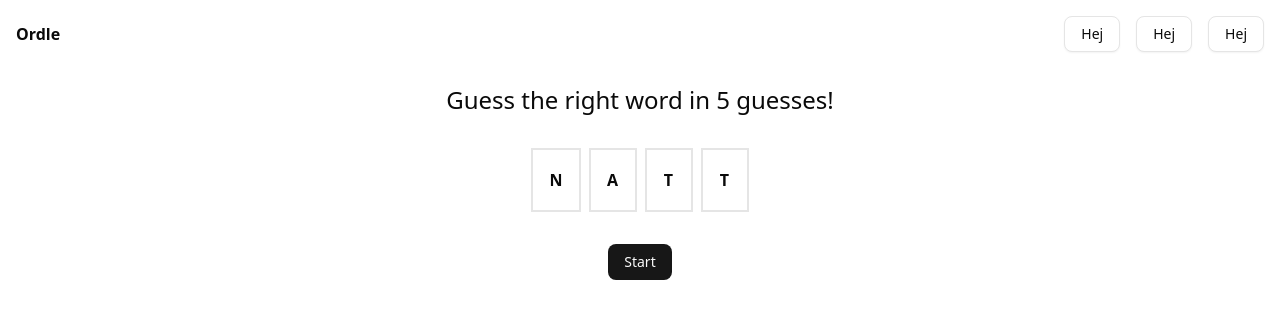
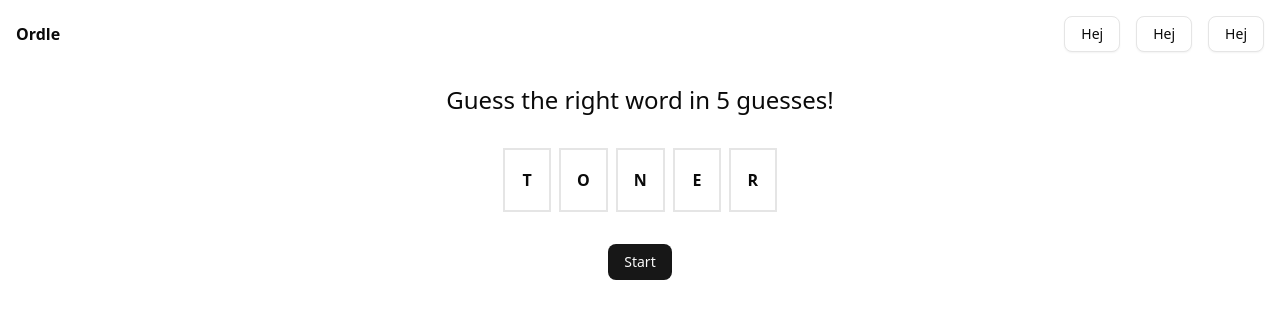
Before and after one commit to jonte265/guess-word, a Next.js app: page / in a window 1280 px wide. Shown: the top 318 px of the page. Built offline with nearby package versions, Linux system fonts and the light colour scheme.

Commit message:
new words

```diff
--- a/app/data/words.json
+++ b/app/data/words.json
@@ -1,97 +1,48 @@
 [
   "äpple",
-  "bord",
-  "hund",
   "skola",
-  "bok",
-  "katt",
-  "fönster",
   "väder",
-  "träd",
-  "hus",
-  "smörgås",
-  "fisk",
-  "kylskåp",
-  "väg",
-  "sten",
-  "färg",
-  "fjäder",
-  "dator",
-  "program",
-  "fjärrkontroll",
-  "bil",
-  "tåg",
   "mössa",
-  "stol",
-  "mugg",
-  "glas",
   "svamp",
   "soppa",
-  "ben",
-  "dörr",
-  "korg",
-  "bokstav",
-  "kamera",
-  "säng",
-  "telefon",
-  "plåt",
-  "fotboll",
-  "hatt",
   "möbel",
-  "fönster",
-  "fjädrar",
-  "tvättmaskin",
   "värme",
   "plast",
-  "natt",
-  "fönsterbräda",
-  "blomma",
-  "gräs",
-  "ägg",
   "tröja",
-  "bordet",
   "knapp",
-  "natt",
-  "natt",
-  "natt",
-  "natt",
-  "natt",
-  "natt",
-  "natt",
-  "natt",
-  "natt",
-  "natt",
-  "natt",
-  "natt",
-  "natt",
-  "natt",
-  "natt",
-  "natt",
-  "natt",
-  "natt",
-  "natt",
-  "natt",
-  "natt",
-  "natt",
-  "natt",
-  "natt",
-  "natt",
-  "natt",
-  "natt",
-  "natt",
-  "natt",
-  "natt",
-  "natt",
-  "natt",
-  "natt",
-  "natt",
-  "natt",
-  "natt",
-  "natt",
-  "natt",
-  "natt",
-  "natt",
-  "natt",
-  "natt",
-  "natt"
+  "björn",
+  "glass",
+  "prick",
+  "stolp",
+  "vinst",
+  "fluga",
+  "krona",
+  "huset",
+  "spela",
+  "bland",
+  "viken",
+  "målar",
+  "drake",
+  "femma",
+  "gruva",
+  "kylen",
+  "lampa",
+  "svara",
+  "vågen",
+  "någon",
+  "klubb",
+  "kasta",
+  "boken",
+  "vinden",
+  "sadel",
+  "skiva",
+  "ljusa",
+  "toner",
+  "raket",
+  "smuts",
+  "vilar",
+  "krock",
+  "sling",
+  "tunna",
+  "stekt"
 ]
--- a/components/ui/custom/GameArea.tsx
+++ b/components/ui/custom/GameArea.tsx
@@ -29,8 +29,8 @@ function GameArea() {
       {wordStore.gameStart ? (
         <>
           {/* Question area */}
-          <h1 className='text-2xl'>Chosenword: {wordStore.chosenWord}</h1>
-          <h1 className='text-2xl'>Guess: {wordStore.guess}</h1>
+          {/* <h1 className='text-2xl'>Chosenword: {wordStore.chosenWord}</h1>
+          <h1 className='text-2xl'>Guess: {wordStore.guess}</h1> */}
 
           <div className='flex justify-center items-center flex-col gap-4'>
             {wordStore.gameBoard.map((row, rowIndex) => (
```
